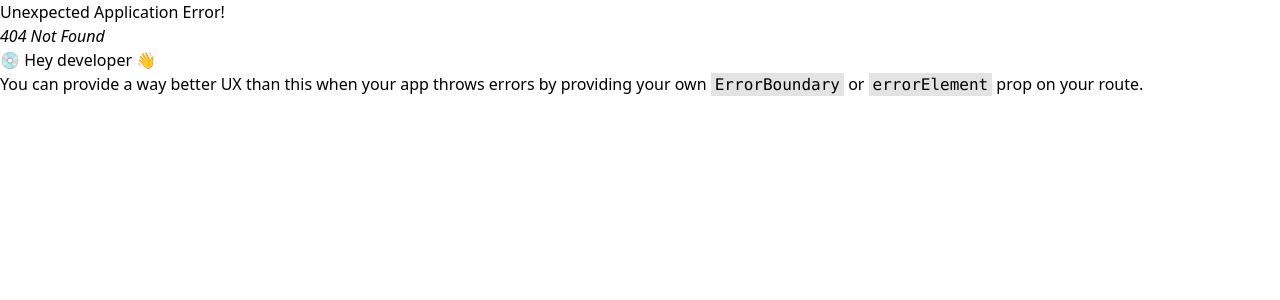
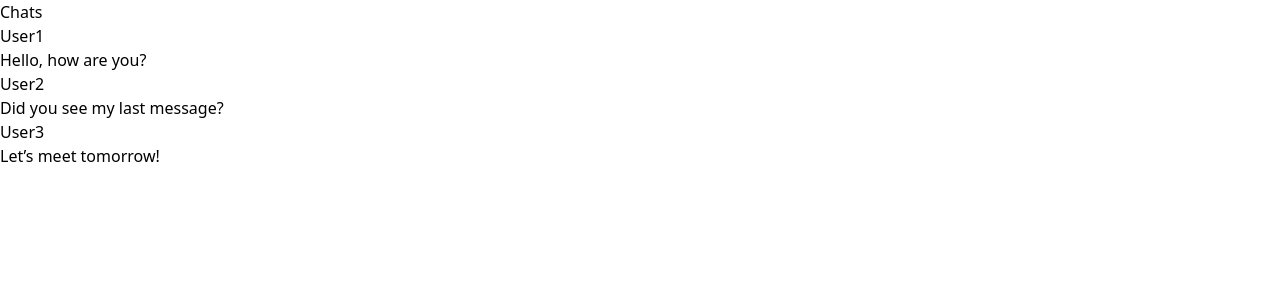
Before and after one commit to uygararas/CS319-Project, a React (Vite) app in the folder front/: page /in-app-chats in a window 1280 px wide. Before the commit this address had no page. Shown: the top 300 px of the page. Built offline with nearby package versions, Linux system fonts and the light colour scheme.

Commit message:
in app chats page initializing

```diff
--- a/front/src/components/Navbar.jsx
+++ b/front/src/components/Navbar.jsx
@@ -30,6 +30,10 @@ function Navbar () {
         // Redirect to login page or home page
         navigate('/', { replace: true });
     }
+
+    const handleChats = () => {
+        navigate('/in-app-chats');
+    };
 
     return (
         <nav className="flex items-center body bg-white sticky top-0 z-50 shadow-inner shadow-gray-400 w-full h-[80px]">
@@ -90,7 +94,7 @@ function Navbar () {
                                     <a href="/old-posts" className="block px-4 py-2 text-sm text-gray-700 hover:bg-gray-100 dark:hover:bg-gray-600 dark:text-gray-200 dark:hover:text-white">Old Posts</a>
                                 </li>
                                 <li>
-                                    <a href="/" className="block px-4 py-2 text-sm text-gray-700 hover:bg-gray-100 dark:hover:bg-gray-600 dark:text-gray-200 dark:hover:text-white">In-App Chats</a>
+                                    <button onClick={handleChats} className="block px-4 py-2 text-sm text-gray-700 hover:bg-gray-100 dark:hover:bg-gray-600 dark:text-gray-200 dark:hover:text-white">In-App Chats</button>
                                 </li>
                                 <li>
                                     <li>
--- /dev/null
+++ b/front/src/pages/InAppChatsPage.jsx
@@ -0,0 +1,34 @@
+import React, { Component } from 'react';
+import withBackButtonListener from "../components/withBackButtonListener.jsx";
+
+class InAppChatsPage extends Component {
+    state = {
+        chats: [
+            { id: 1, user: 'User1', message: 'Hello, how are you?' },
+            { id: 2, user: 'User2', message: 'Did you see my last message?' },
+            { id: 3, user: 'User3', message: 'Let’s meet tomorrow!' }
+        ]
+    };
+
+    renderChatList() {
+        return this.state.chats.map(chat => (
+            <li key={chat.id} className="chat-item">
+                <div className="chat-user">{chat.user}</div>
+                <div className="chat-message">{chat.message}</div>
+            </li>
+        ));
+    }
+
+    render() {
+        return (
+            <div className="in-app-chats">
+                <h1>Chats</h1>
+                <ul className="chat-list">
+                    {this.renderChatList()}
+                </ul>
+            </div>
+        );
+    }
+}
+
+export default withBackButtonListener(InAppChatsPage);
```
Also changed, not shown: front/src/router.jsx (+6 -1 lines).
